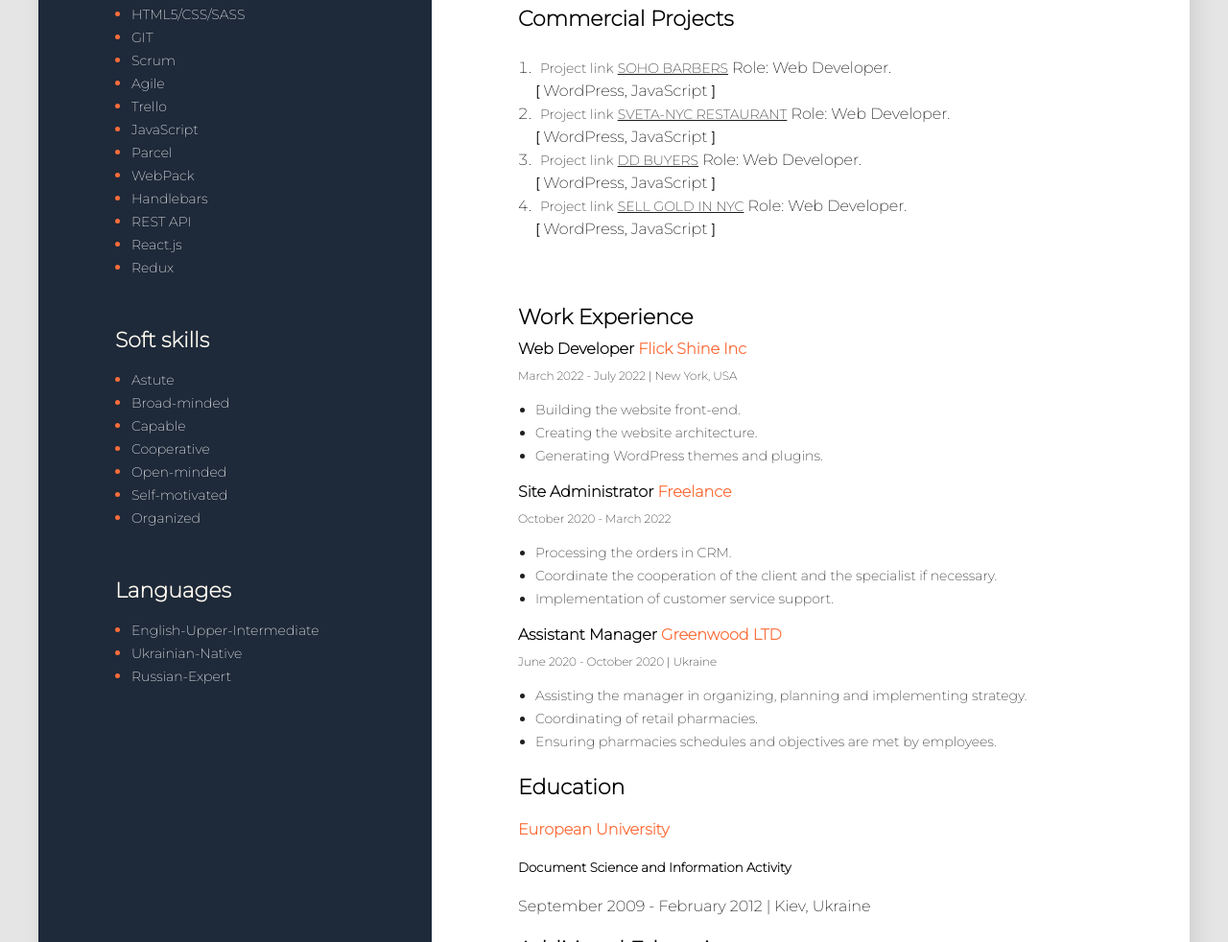
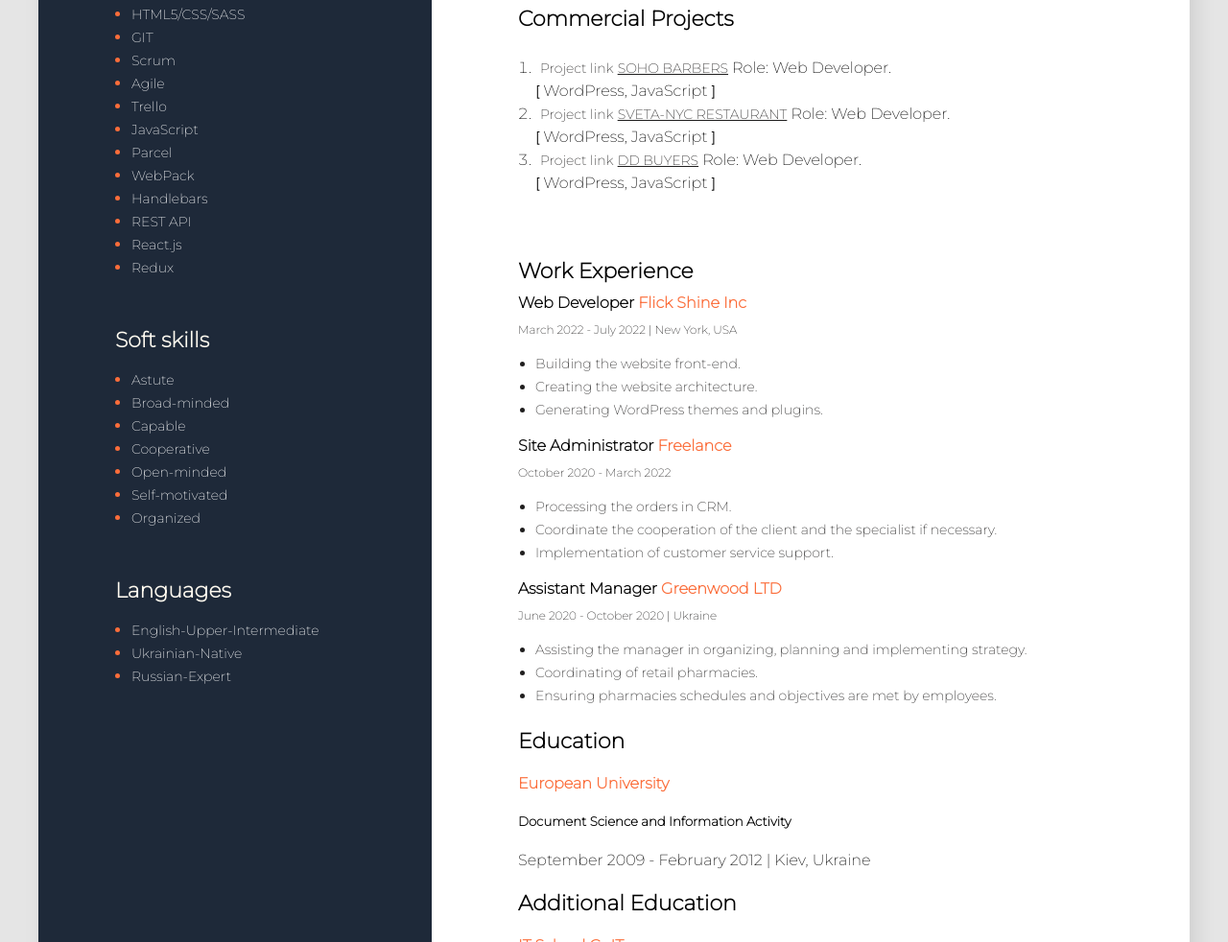
Before and after one commit to yanapeshko/my-resume, a React app: page public/index.html in a window 1280 px wide. Shown: the part 759-1741 px from the top of the page at 96% size. Built offline with nearby package versions, Linux system fonts and the light colour scheme.

Commit message:
-netlify

```diff
--- a/public/index.html
+++ b/public/index.html
@@ -131,16 +131,6 @@
               <span class="my-projects-text">Project link</span>
               <a href="https://www.ddbuyers.com/" class="my-projects-link"
                 >DD BUYERS</a
-              >
-              Role: Web Developer.
-              <br /><span class="my-projects-bracket"> [</span>
-              WordPress, JavaScript
-              <span class="my-projects-bracket">]</span>
-            </li>
-            <li class="my-projects-item">
-              <span class="my-projects-text">Project link</span>
-              <a href="https://sellgoldinnyc.com/" class="my-projects-link"
-                >SELL GOLD IN NYC</a
               >
               Role: Web Developer.
               <br /><span class="my-projects-bracket"> [</span>
```
Also changed, not shown: netlify.toml (deleted), 2 other files.
